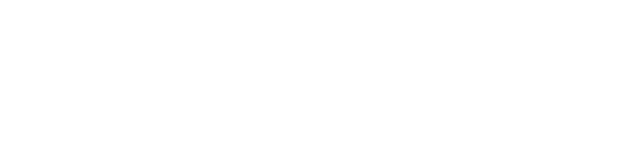
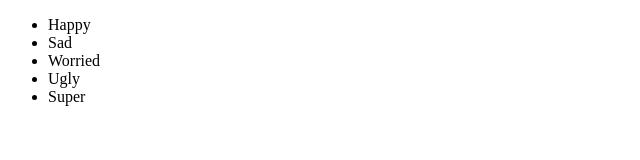
Before and after one commit to sneparc/branch, a plain HTML site: page index.html in a window 1280 px wide. Shown: the whole page, without its empty margins (0-640 px from the left). Drawn offline with Linux system fonts and the light colour scheme.

Commit message:
Added new nav menu

```diff
--- a/index.html
+++ b/index.html
@@ -1,4 +1,18 @@
 <!doctype html>
 <html>
+	<head>
+	<title>Branching Basics</title>
+	</head>
+	<body>
+		<nav>
+			<ul>
+				<li><a href="#"></a>Happy</li>
+				<li><a href="#"></a>Sad</li>
+				<li><a href="#"></a>Worried</li>
+				<li><a href="#"></a>Ugly</li>
+				<li><a href="#"></a>Super</li>
+			</ul>
+		</nav>
 
-</html>
+
+	</body>
```
